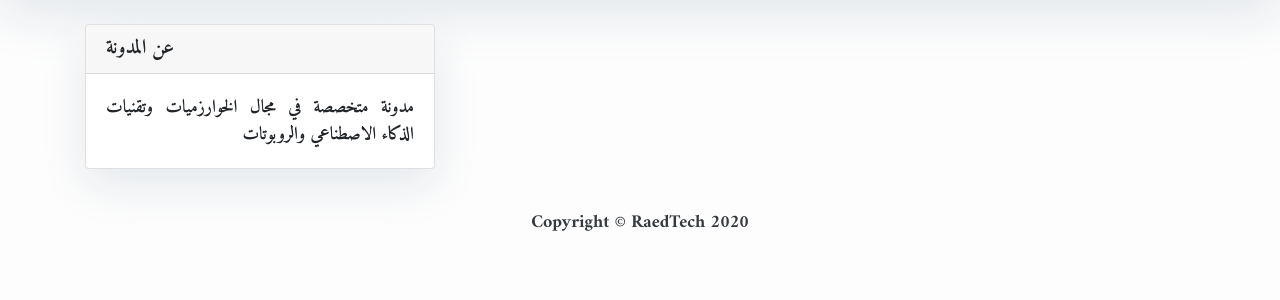
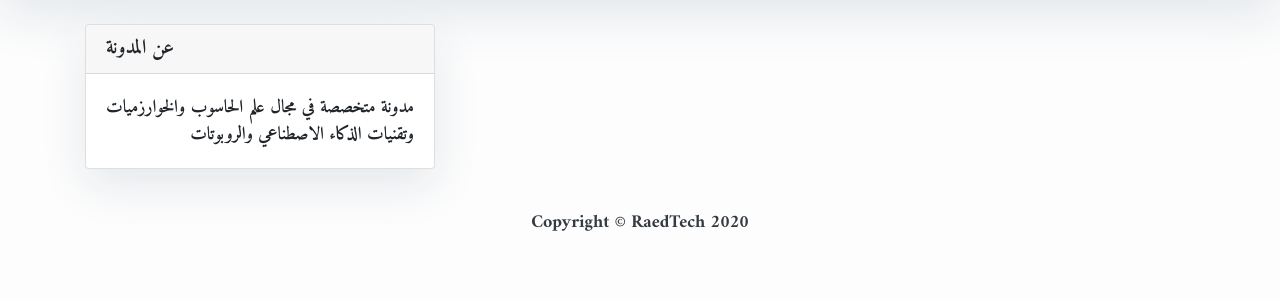
Before and after one commit to RaedSalhab/FirstPro_Dango, a Django app: page / in a window 1280 px wide. Shown: the part 222-522 px from the top of the page. Run offline with Django 3.2, Linux system fonts and the light colour scheme; data that the repository does not hold is empty; some libraries are stand-ins or nearby versions.

Commit message:
New Commit

```diff
--- a/news/models.py
+++ b/news/models.py
@@ -6,6 +6,7 @@ from django.utils import timezone
 class Article(models.Model):
     article_title = models.CharField(max_length=100, default='SOME STRING')
     article_text = models.TextField()
+    article_brief = models.CharField(max_length=200, default='brief')
     article_publisher = models.CharField(max_length=100, default='Name')
     article_class = models.CharField(max_length=100, default='Unclassified')
     pub_date = models.DateTimeField('date published')
--- a/news/templates/news/index.html
+++ b/news/templates/news/index.html
@@ -37,8 +37,8 @@
                 {% for item in list_obj %}
                 <div class="card mb-4">
                     <div class="card-body">
-                        <h2 class="card_title">{{item.article_title}}</h2>
-                        <p class="card-text">{% autoescape off %}{{item.article_text|slice:":200"}}{% endautoescape %}</p>
+                        <h2 class="card_title">{{ item.article_title }}</h2>
+                        <p class="card-text">{{ item.article_brief }}</p>
                           <a href="{% url 'detail' item.id %}" class="btn btn-primary"> قراءة المزيد...</a>
                     </div>
                 </div>
--- a/news/templates/news/sidebar.html
+++ b/news/templates/news/sidebar.html
@@ -12,7 +12,7 @@
     <div class="card my-4">
         <h5 class="card-header">عن المدونة</h5>
         <div class="card-body">
-            <p class="card-text">مدونة متخصصة في مجال الخوارزميات وتقنيات الذكاء الاصطناعي والروبوتات</p>
+            <p class="card-text">مدونة متخصصة في مجال علم الحاسوب والخوارزميات وتقنيات الذكاء الاصطناعي والروبوتات</p>
         </div>
     </div>
 </div>
```
Also changed, not shown: news/migrations/0009_article_article_brief.py (added).
